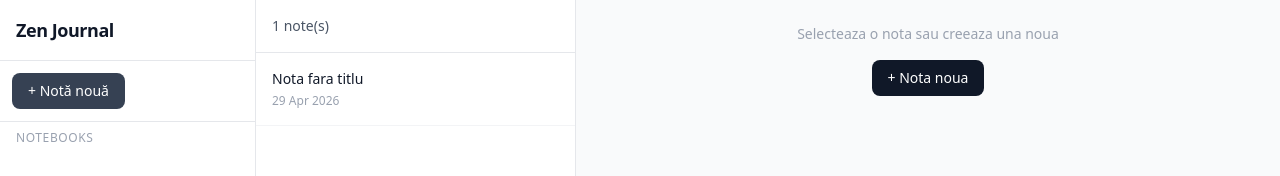
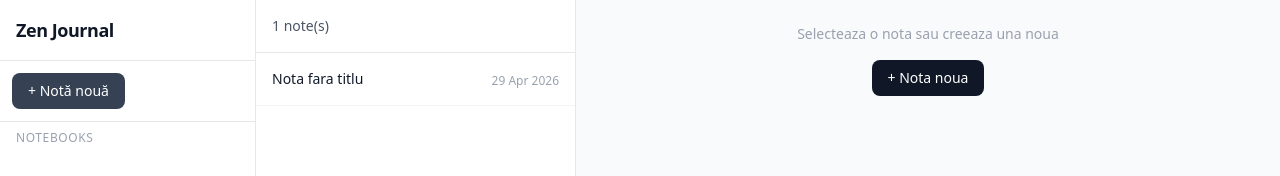
Before and after one commit to epictetus-from-hierapolis/zen-journal, an Angular app: page / in a window 1280 px wide. Both pictures are taken after a click on the button "+ Notă nouă". Shown: the top 176 px of the page. Built offline with nearby package versions, Linux system fonts and the light colour scheme.

Commit message:
feat: add autosave saving status indicator in NotesListComponent

```diff
--- a/src/app/features/notes/note-list.component.html
+++ b/src/app/features/notes/note-list.component.html
@@ -25,11 +25,14 @@
     @else {
     <div class="flex-1 overflow-y-auto">
         @for (note of notesService.activeNotes(); track note.id) {
-        <div class="p-4 border-b border-gray-100 cursor-pointer hover:bg-gray-50 transition-colors"
+        <div class="flex items-center justify-between p-4 border-b border-gray-100 cursor-pointer hover:bg-gray-50 transition-colors"
             (click)="selectNote(note)">
             <p class="text-sm font-medium text-gray-900 truncate">
                 {{ note.title || 'Nota fara titlu' }}
             </p>
+            @if (notesService.selectedNote()?.id === note.id && notesService.saveStatus() === 'saving') {
+            <span class="w-2 h-2 rounded-full bg-gray-400 animate-pulse flex-shrink-0"></span>
+            }
             <p class="text-xs text-gray-400 mt-1">
                 {{ note.updatedAt | date: 'dd MMM yyyy' }}
             </p>
--- a/src/app/shared/services/notes.service.ts
+++ b/src/app/shared/services/notes.service.ts
@@ -11,6 +11,7 @@ export class NotesService {
     public readonly notes = signal<Note[]>([]);
     public readonly selectedNote = signal<Note | null>(null);
     public readonly isLoading = signal<boolean>(false);
+    public readonly saveStatus = signal<'idle' | 'saving' | 'saved'>('idle');
 
     public readonly totalNotes = computed(() => this.notes().length);
     public readonly archivedNotes = computed(() => this.notes().filter(note => note.isArchived));
@@ -29,8 +30,11 @@ export class NotesService {
     }
 
     public async updateNote(id: number, changes: Partial<Note>): Promise<void> {
+        this.saveStatus.set('saving');
         await this.db.notes.update(id, changes);
         await this.loadNotes();
+        this.saveStatus.set('saved');
+        setTimeout(() => this.saveStatus.set('idle'), 2000);
     }
 
     public async deleteNote(id: number): Promise<void> {
```
